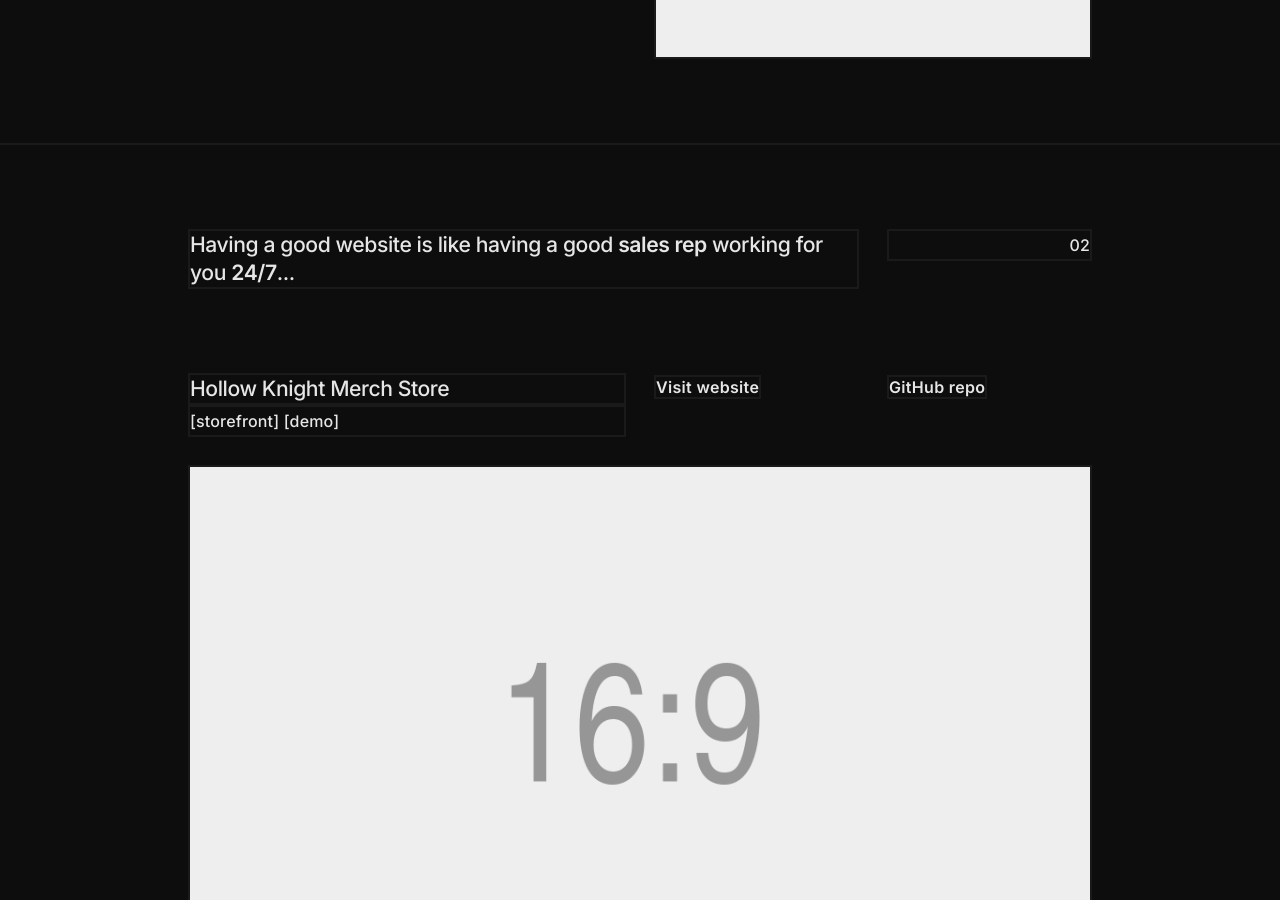
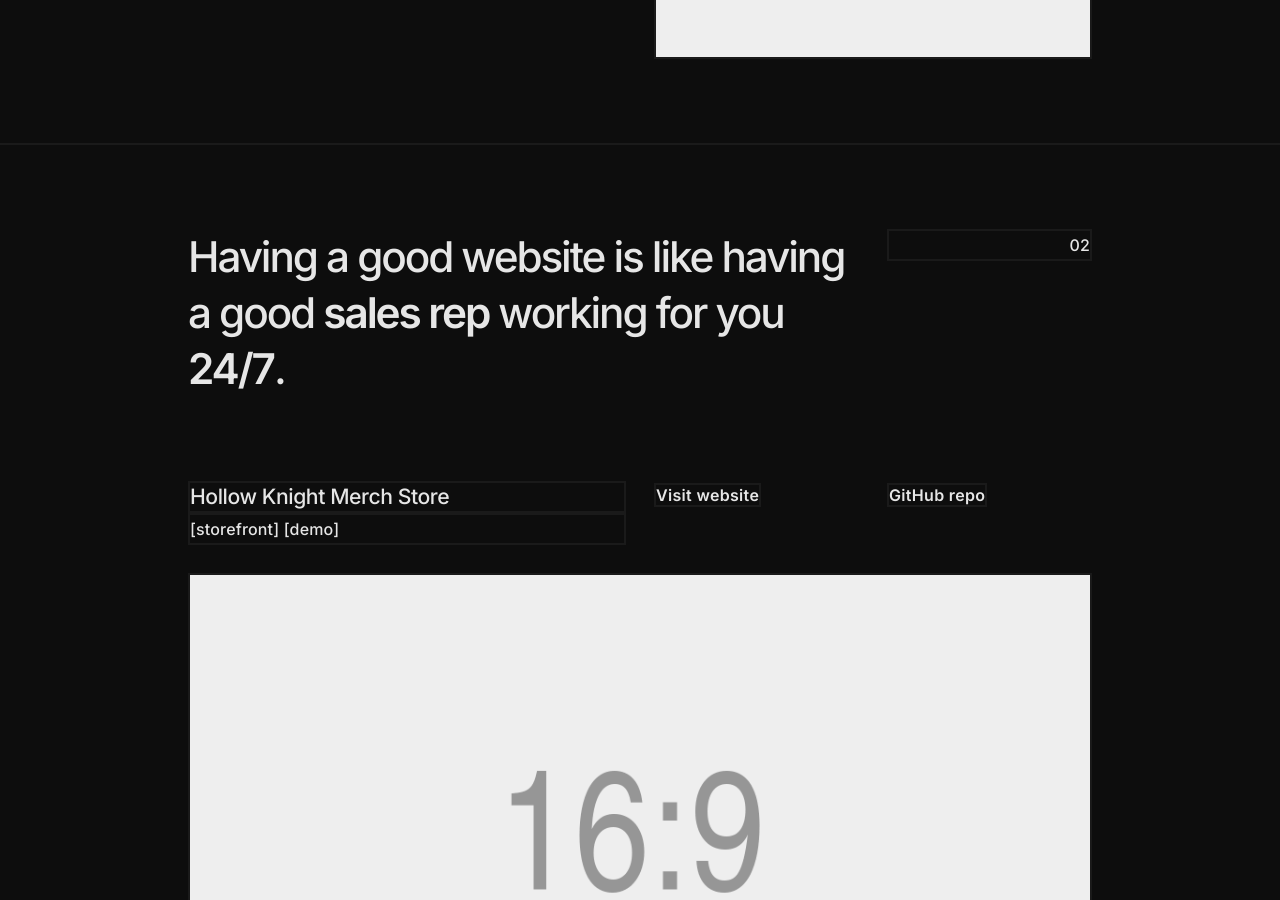
Before and after one commit to jingtianfeng/jtfeng-personal-1, a Jekyll site: the page built from index.html, in a window 1280 px wide and 900 px high, scrolled down 1327 px. Built offline with Jekyll 4.4.1, drawn with Linux system fonts in a browser that asks for light colours.

Commit message:
Update index: add .h1 to all <h2>

```diff
--- a/index.html
+++ b/index.html
@@ -72,9 +72,9 @@
     <div class="container py-6">
         <div class="row">
             <div class="col-3">
-                <h2 class="border border-dark">
+                <h2 class="h1">
                     Having a good website is like having a good <strong>sales rep</strong>
-                    working for you <strong>24/7</strong>...
+                    working for you <strong>24/7</strong>.
                 </h2>
             </div>
             <div class="col-1">
@@ -150,7 +150,7 @@
     <div class="container py-6">
         <div class="row">
             <div class="col-3">
-                <h2 class="border border-dark">
+                <h2 class="h1">
                     With the <strong>latest tech</strong> at your disposal,
                     you can be confident of your site’s <strong>performance</strong>.
                 </h2>
```
